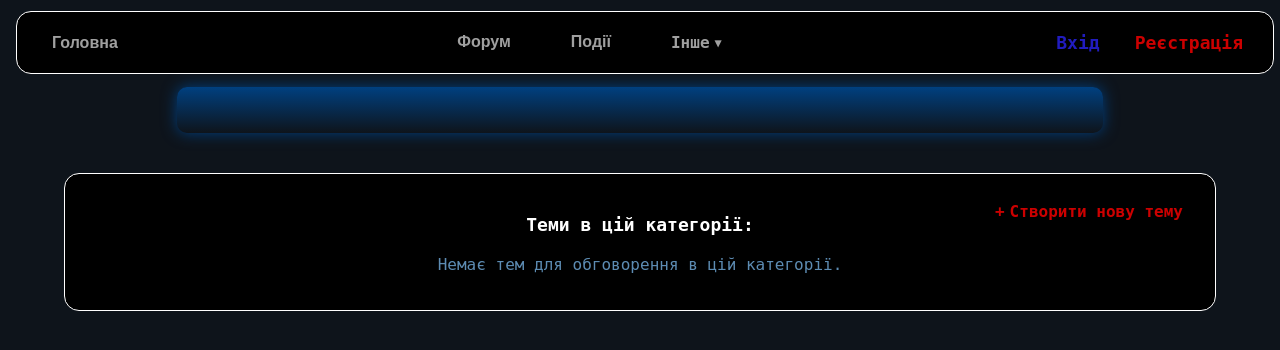
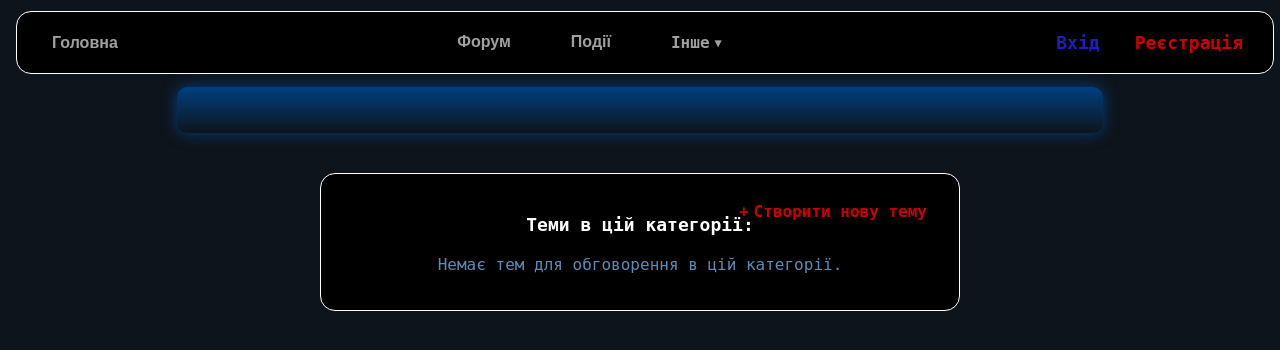
Before and after one commit to 13max11/portal_group, a Django app: template templates/forum_system/category_detail.html in a window 1280 px wide. Shown: the top 350 px of the page. Run offline with Django 5.2, Linux system fonts and the light colour scheme; the template is opened without the code that fills it, so the values that code supplies are empty.

Commit message:
Мікро фікс списку тем в категорії.

```diff
--- a/static/css/forum-category.css
+++ b/static/css/forum-category.css
@@ -4,7 +4,7 @@
     border: 0.5px solid white;
     border-radius: 15px;
     padding: 20px;
-    width: 90%;
+    width: 50%;
     margin: 40px auto;
     box-sizing: border-box;
     position: relative;
@@ -58,6 +58,7 @@
 
 /* Кликабельный блок темы */
 .topic-card {
+    width: 96%;
     display: flex; /* Используем Flexbox */
     justify-content: space-between; /* Название слева, описание справа */
     align-items: center;
```
Also changed, not shown: forum_system/migrations/0002_alter_comment_options.py (added).
